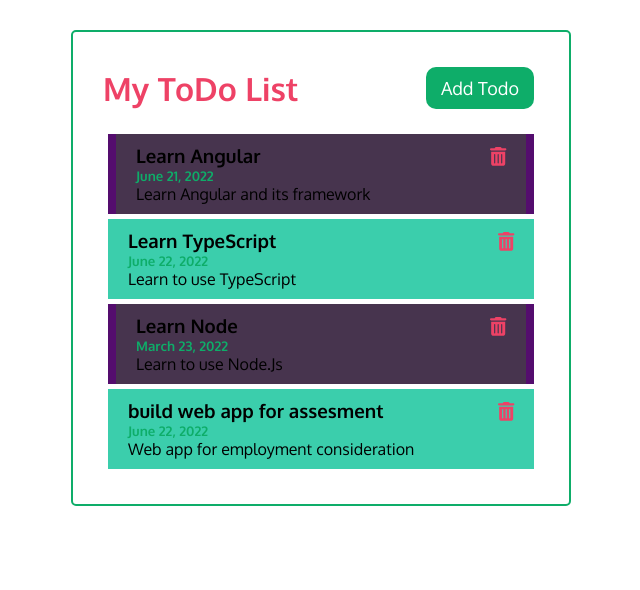
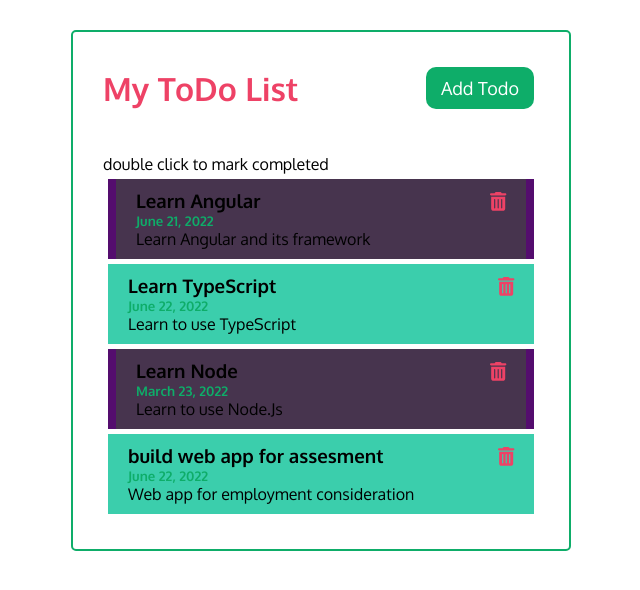
Before and after one commit to CragarDev/todo-list, an Angular app: page / in a window 1280 px wide. Shown: the top 590 px of the page, without its empty margins (319-959 px from the left). Built offline with nearby package versions, Linux system fonts and the light colour scheme; data requests are answered from the project's data file.

Commit message:
added a text for explanation

```diff
--- a/src/app/app.component.html
+++ b/src/app/app.component.html
@@ -1,5 +1,7 @@
 <div class="container">
   <!-- <h1>{{ title }}</h1> -->
   <app-header></app-header>
+  <br />
+  <p>double click to mark completed</p>
   <app-todos></app-todos>
 </div>
```
